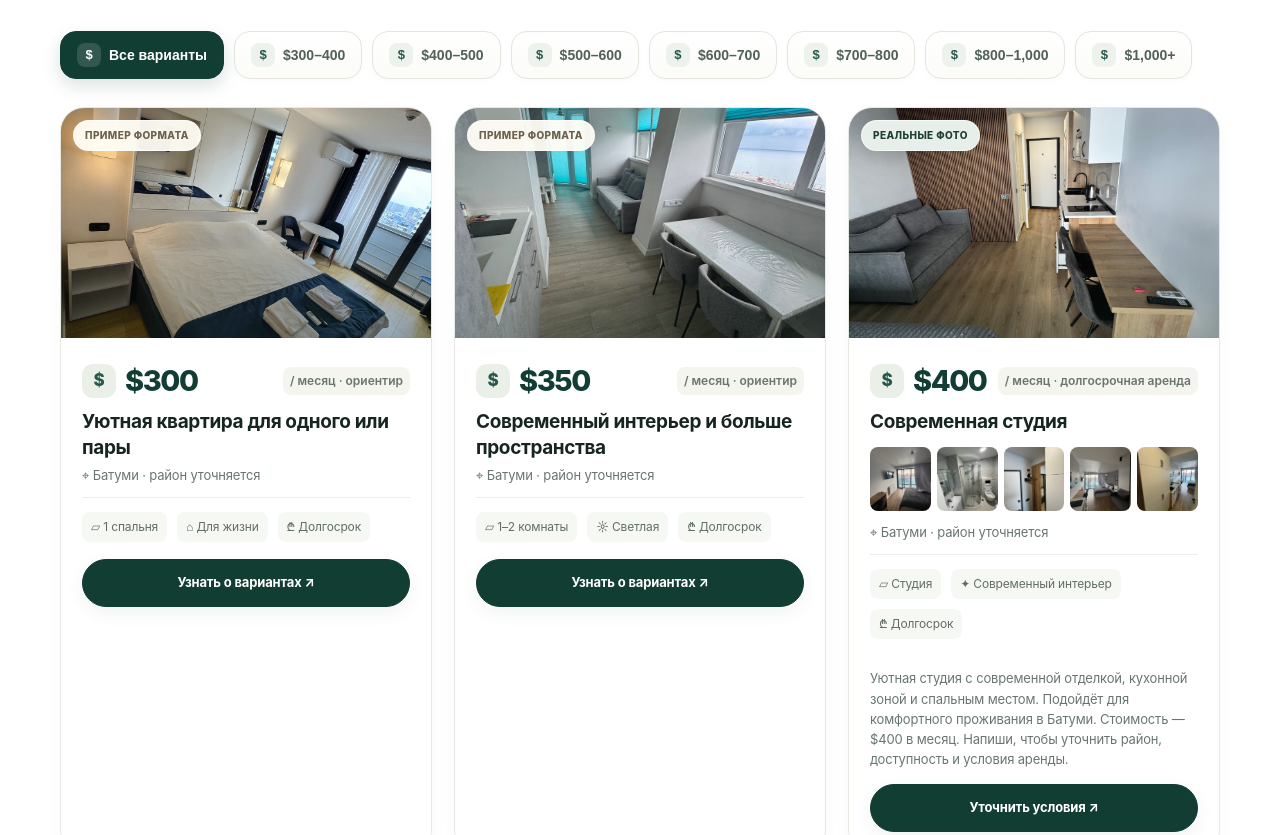
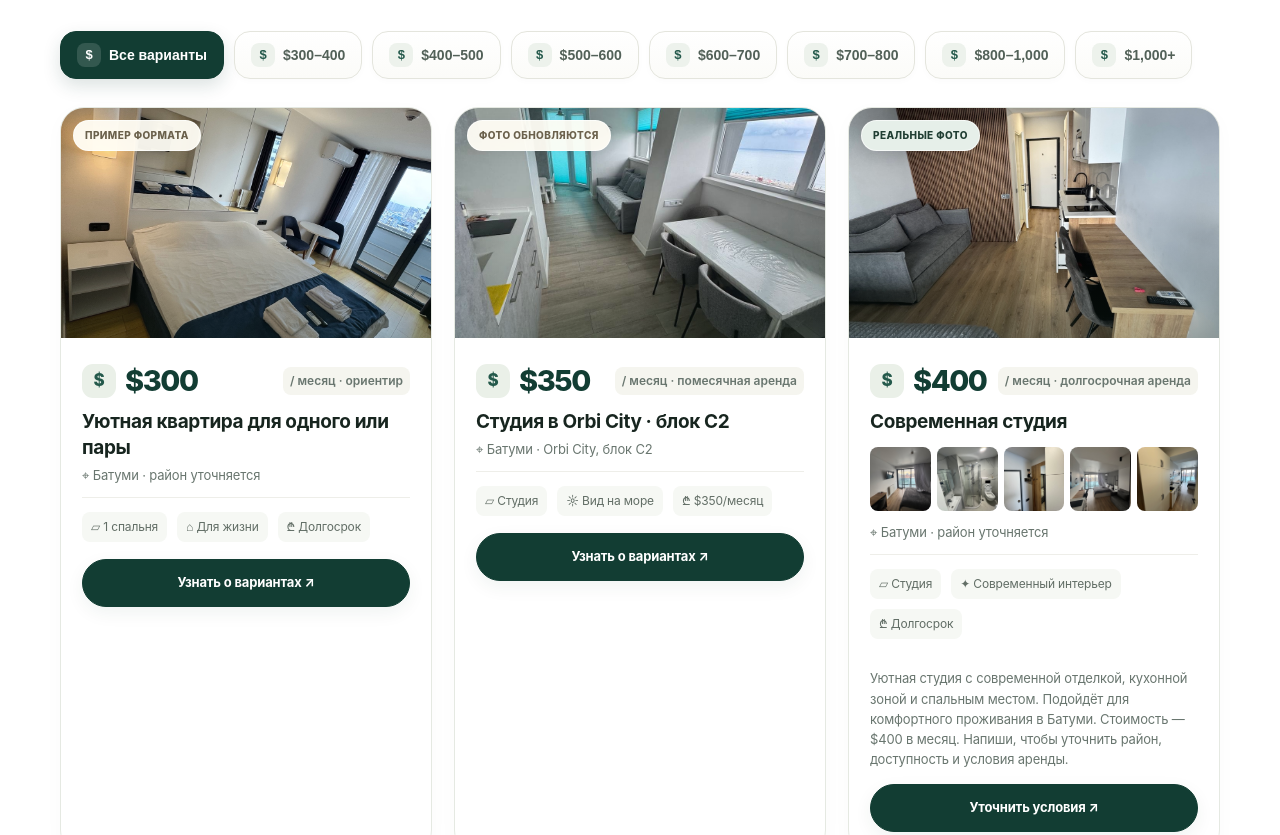
Before and after one commit to DreamsAreReal/BatumiHouse, a plain HTML site: page index.html in a window 1280 px wide. Shown: the part 945-1780 px from the top of the page. Drawn offline with Linux system fonts and the light colour scheme.

Commit message:
Update Orbi City C2 daily and monthly listing details

```diff
--- a/index.html
+++ b/index.html
@@ -102,8 +102,8 @@ footer{background:#0d3028}
     <div class="card-body"><div class="price">$300 <small>/ месяц · ориентир</small></div><h3>Уютная квартира для одного или пары</h3><div class="location">⌖ Батуми · район уточняется</div><div class="features"><span>▱ 1 спальня</span><span>⌂ Для жизни</span><span>₾ Долгосрок</span></div><a class="btn small tg-link" data-apartment="Квартира около $300" href="https://t.me/alexeyrieltor97" target="_blank" rel="noopener">Узнать о вариантах ↗</a></div>
    </article>
    <article class="card" data-price="350">
-    <div class="card-img"><img src="images/alliance-02-living-sea-view.jpeg" alt="Пример современного интерьера" loading="lazy"><span class="sample-label">Пример формата</span></div>
-    <div class="card-body"><div class="price">$350 <small>/ месяц · ориентир</small></div><h3>Современный интерьер и больше пространства</h3><div class="location">⌖ Батуми · район уточняется</div><div class="features"><span>▱ 1–2 комнаты</span><span>☼ Светлая</span><span>₾ Долгосрок</span></div><a class="btn small tg-link" data-apartment="Квартира около $350" href="https://t.me/alexeyrieltor97" target="_blank" rel="noopener">Узнать о вариантах ↗</a></div>
+    <div class="card-img"><img src="images/alliance-02-living-sea-view.jpeg" alt="Фотографии Orbi City C2 обновляются" loading="lazy"><span class="sample-label">Фото обновляются</span></div>
+    <div class="card-body"><div class="price">$350 <small>/ месяц · помесячная аренда</small></div><h3>Студия в Orbi City · блок C2</h3><div class="location">⌖ Батуми · Orbi City, блок C2</div><div class="features"><span>▱ Студия</span><span>☼ Вид на море</span><span>₾ $350/месяц</span></div><a class="btn small tg-link" data-apartment="Orbi City C2 · $350 в месяц" href="https://t.me/alexeyrieltor97" target="_blank" rel="noopener">Узнать о вариантах ↗</a></div>
    </article>
    <article class="card" data-price="400">
     <div class="card-img"><img src="images/rental400-01-main.jpeg" alt="Студия для долгосрочной аренды в Батуми" loading="lazy"><span class="sample-label" style="background:#e6efe9;color:#203e33">Реальные фото</span></div>
@@ -165,8 +165,8 @@ footer{background:#0d3028}
     <div class="card-body"><div class="daily-price">130 ₾ <small>/ сутки</small></div><h3>Просторный апартамент 1+1 в Alliance Marriott</h3><div class="mini-gallery" style="display:flex;gap:6px;overflow-x:auto;margin:12px 0"><img src="images/alliance-01-bedroom.jpeg" alt="Спальная зона" style="width:86px;height:64px;object-fit:cover;border-radius:8px"><img src="images/alliance-03-bathroom.jpeg" alt="Ванная комната" style="width:86px;height:64px;object-fit:cover;border-radius:8px"><img src="images/alliance-05-balcony-view.jpeg" alt="Вид с балкона" style="width:86px;height:64px;object-fit:cover;border-radius:8px"><img src="images/alliance-08-kitchen.jpeg" alt="Кухня" style="width:86px;height:64px;object-fit:cover;border-radius:8px"></div><div class="location">⌖ Батуми · Alliance Marriott · 7-й этаж</div><div class="features"><span>▱ 50 м²</span><span>⌂ 1+1</span><span>☼ Для отдыха и поездок</span></div><p class="listing-desc">Просторный апартамент площадью 50 м² в комплексе Alliance Marriott на 7-м этаже. Формат 1+1 позволяет удобно разделить пространство для отдыха и сна — хороший вариант для пары, небольшой семьи или поездки с друзьями. Стоимость — 130 ₾ за сутки. Напиши, чтобы уточнить свободные даты и окончательные условия проживания.</p><a class="btn small" href="daily-booking.html?property=alliance&amp;rate=130">Проверить даты ↗</a></div>
    </article>
    <article class="card daily-card">
-    <div class="card-img"><img src="images/IMG_5974.jpeg" alt="Студия в Orbi City, башня D2" loading="lazy"><span class="sample-label" style="background:#e6efe9;color:#203e33">Реальные фото</span></div>
-    <div class="card-body"><div class="daily-price">60 ₾ <small>/ сутки</small></div><h3>Компактная студия в Orbi City — 40-й этаж</h3><div class="location">⌖ Батуми · Orbi City, башня D2</div><div class="features"><span>▱ 30 м²</span><span>⌂ До 2 гостей</span><span>♨ Душ и стиральная машина</span></div><p class="listing-desc">Уютная студия на высоком этаже с двуспальной кроватью, мини-кухней, холодильником, микроволновкой, кондиционером и санузлом с душевой кабиной. Подойдёт для пары или соло-путешественника, которому важно комфортное место для отдыха после прогулок по Батуми.</p><a class="btn small" href="daily-booking.html?property=orbi&amp;rate=60">Проверить даты ↗</a></div>
+    <div class="card-img"><img src="images/IMG_5974.jpeg" alt="Студия Orbi City, блок C2 (фото обновляются)" loading="lazy"><span class="sample-label" style="background:#e6efe9;color:#203e33">Фото обновляются</span></div>
+    <div class="card-body"><div class="daily-price">60 ₾ <small>/ сутки</small></div><h3>Студия Orbi City · блок C2</h3><div class="location">⌖ Батуми · Orbi City, блок C2</div><div class="features"><span>▱ Студия</span><span>⌂ Двуспальная кровать</span><span>♨ Душ и стиральная машина</span></div><p class="listing-desc">Уютная студия с видом на море и город с двуспальной кроватью, мини-кухней, холодильником, микроволновкой, кондиционером и санузлом с душевой кабиной. Подойдёт для пары или соло-путешественника, которому важно комфортное место для отдыха после прогулок по Батуми.</p><a class="btn small" href="daily-booking.html?property=orbi&amp;rate=60">Проверить даты ↗</a></div>
    </article>
 
    <article class="card daily-card">
```
